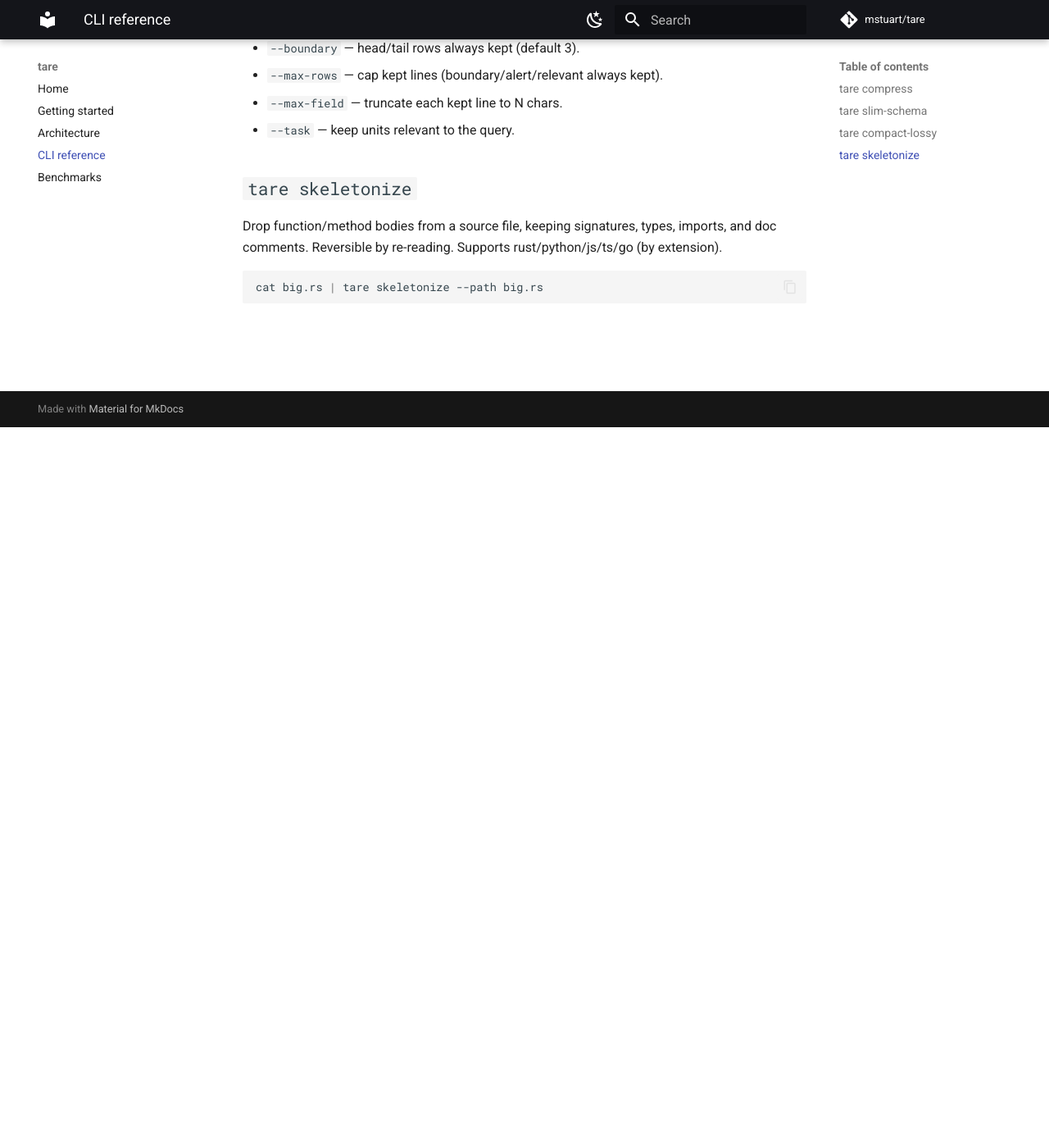
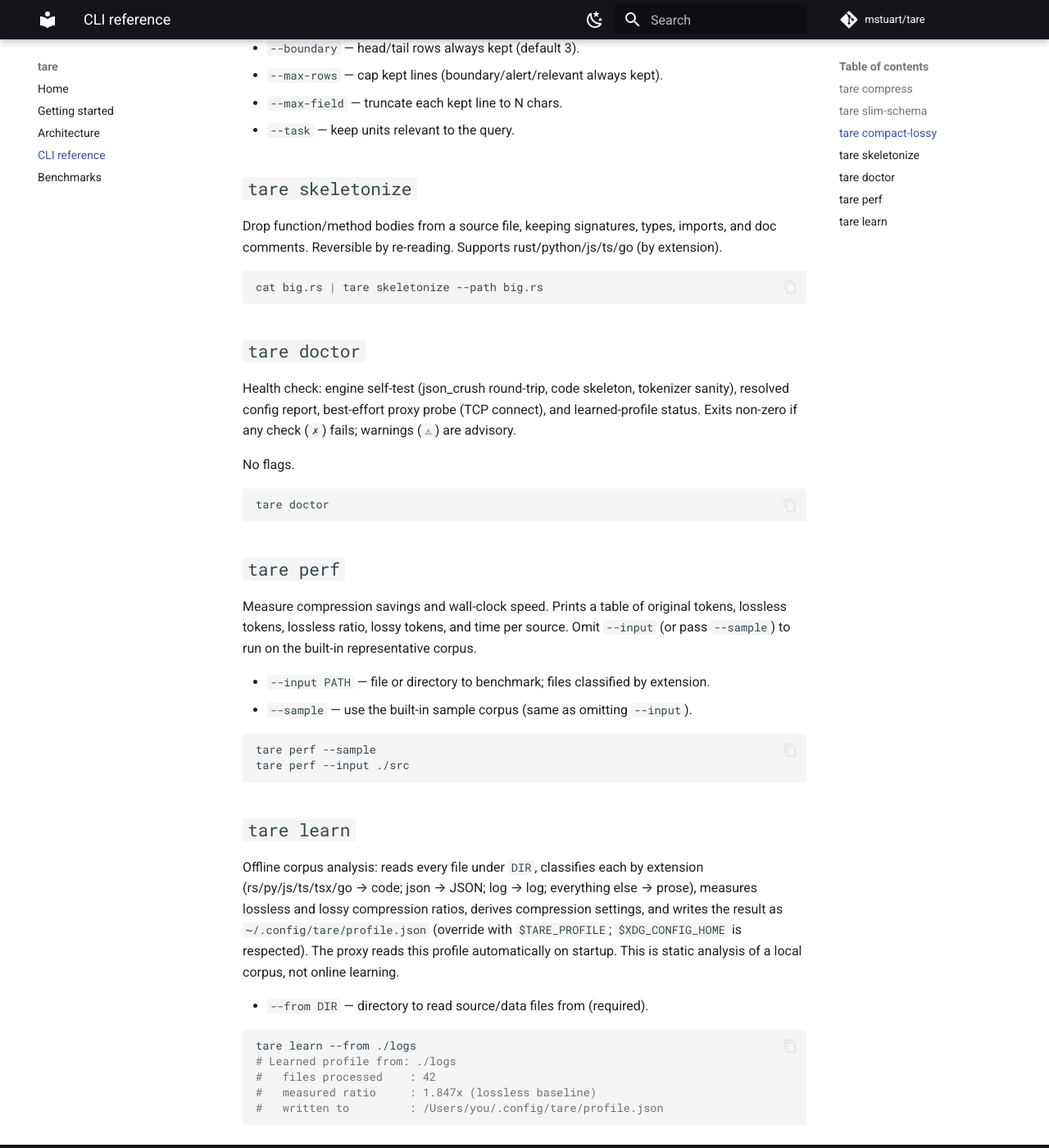
Before and after one commit to mstuart/tare, an MkDocs documentation site: the page built from docs/cli.md, in a window 1280 px wide and 1400 px high, scrolled down 879 px. Shown: the whole window at 82% size. Built offline with MkDocs 1.6.1 and Material for MkDocs 9.7.7, drawn with Linux system fonts in a browser that asks for light colours; comment, search, counter and statistics services are not loaded.

Commit message:
docs: document doctor, perf, and learn

````diff
--- a/docs/cli.md
+++ b/docs/cli.md
@@ -46,3 +46,48 @@
 ```bash
 cat big.rs | tare skeletonize --path big.rs
 ```
+
+## `tare doctor`
+
+Health check: engine self-test (json_crush round-trip, code skeleton, tokenizer sanity), resolved
+config report, best-effort proxy probe (TCP connect), and learned-profile status. Exits non-zero if
+any check (`✗`) fails; warnings (`⚠`) are advisory.
+
+No flags.
+
+```bash
+tare doctor
+```
+
+## `tare perf`
+
+Measure compression savings and wall-clock speed. Prints a table of original tokens, lossless tokens,
+lossless ratio, lossy tokens, and time per source. Omit `--input` (or pass `--sample`) to run on the
+built-in representative corpus.
+
+- `--input PATH` — file or directory to benchmark; files classified by extension.
+- `--sample` — use the built-in sample corpus (same as omitting `--input`).
+
+```bash
+tare perf --sample
+tare perf --input ./src
+```
+
+## `tare learn`
+
+Offline corpus analysis: reads every file under `DIR`, classifies each by extension
+(rs/py/js/ts/tsx/go → code; json → JSON; log → log; everything else → prose), measures lossless and
+lossy compression ratios, derives compression settings, and writes the result as
+`~/.config/tare/profile.json` (override with `$TARE_PROFILE`; `$XDG_CONFIG_HOME` is respected).
+The proxy reads this profile automatically on startup. This is static analysis of a local corpus, not
+online learning.
+
+- `--from DIR` — directory to read source/data files from (required).
+
+```bash
+tare learn --from ./logs
+# Learned profile from: ./logs
+#   files processed    : 42
+#   measured ratio     : 1.847x (lossless baseline)
+#   written to         : /Users/you/.config/tare/profile.json
+```
````
Also changed, not shown: README.md (+17 -1 lines).
